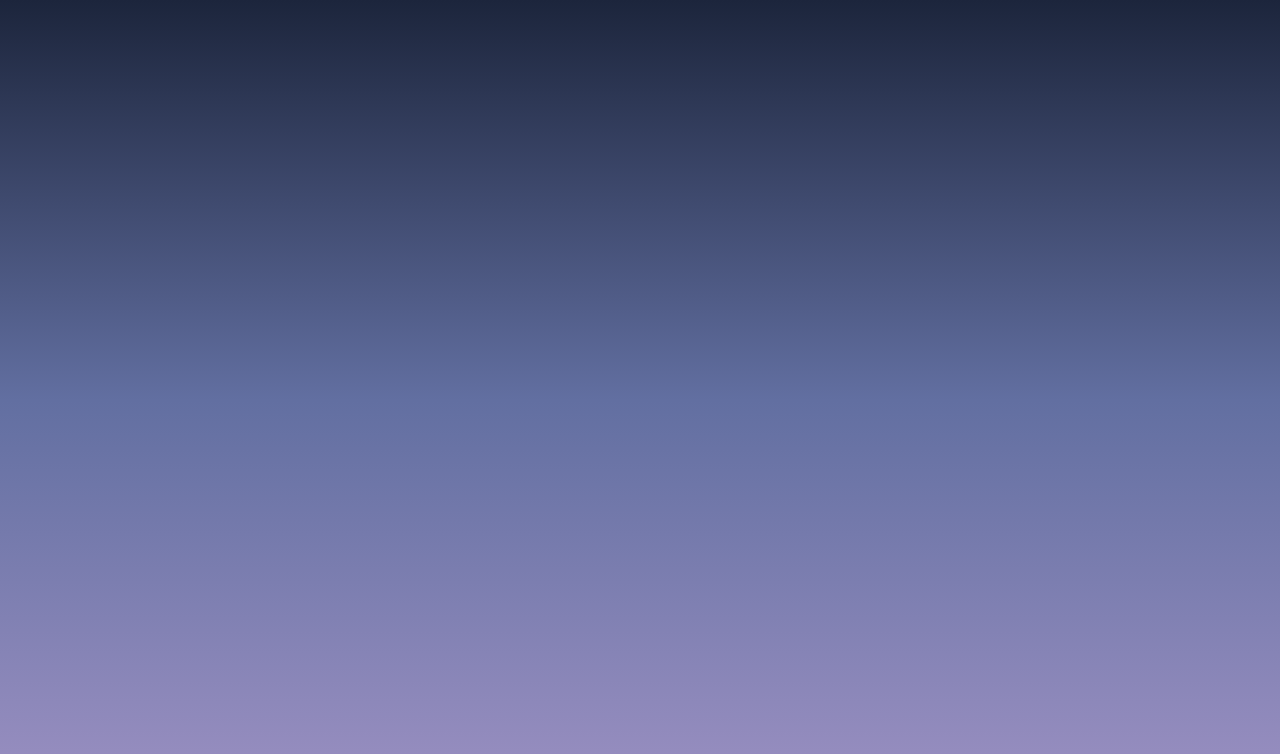
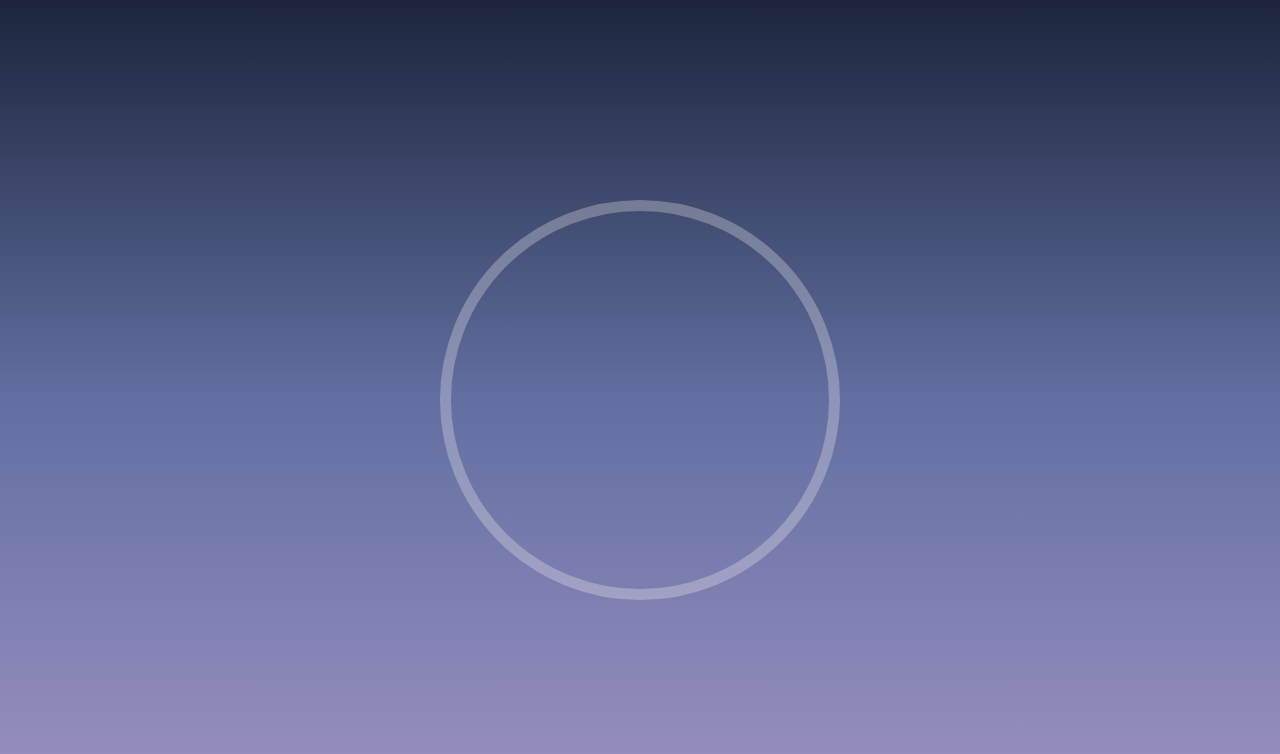
Before and after one commit to Manny-Code-Bytes/color-clock, a plain HTML site: page index.html in a window 1280 px wide. Drawn offline with Linux system fonts and the light colour scheme.

Commit message:
Added CSS styles to build clock body.

```diff
--- a/index.css
+++ b/index.css
@@ -18,6 +18,18 @@
     padding: 0;
 }
 
+html,
 body {
-    height: 100vh;
+    align-items: center;
+    display: flex;
+    height: 100%;
+    justify-content: center;
 }
+
+.clock {
+    border: 11px solid hsla(0, 12%, 95%, 0.293);
+    border-radius: 50%;
+    height: 400px;
+    position: relative;
+    width: 400px;
+}
--- a/index.html
+++ b/index.html
@@ -10,6 +10,7 @@
 </head>
 
 <body>
+    <main class="clock"></main>
     <script src="./index.js" defer></script>
 </body>
 
```
